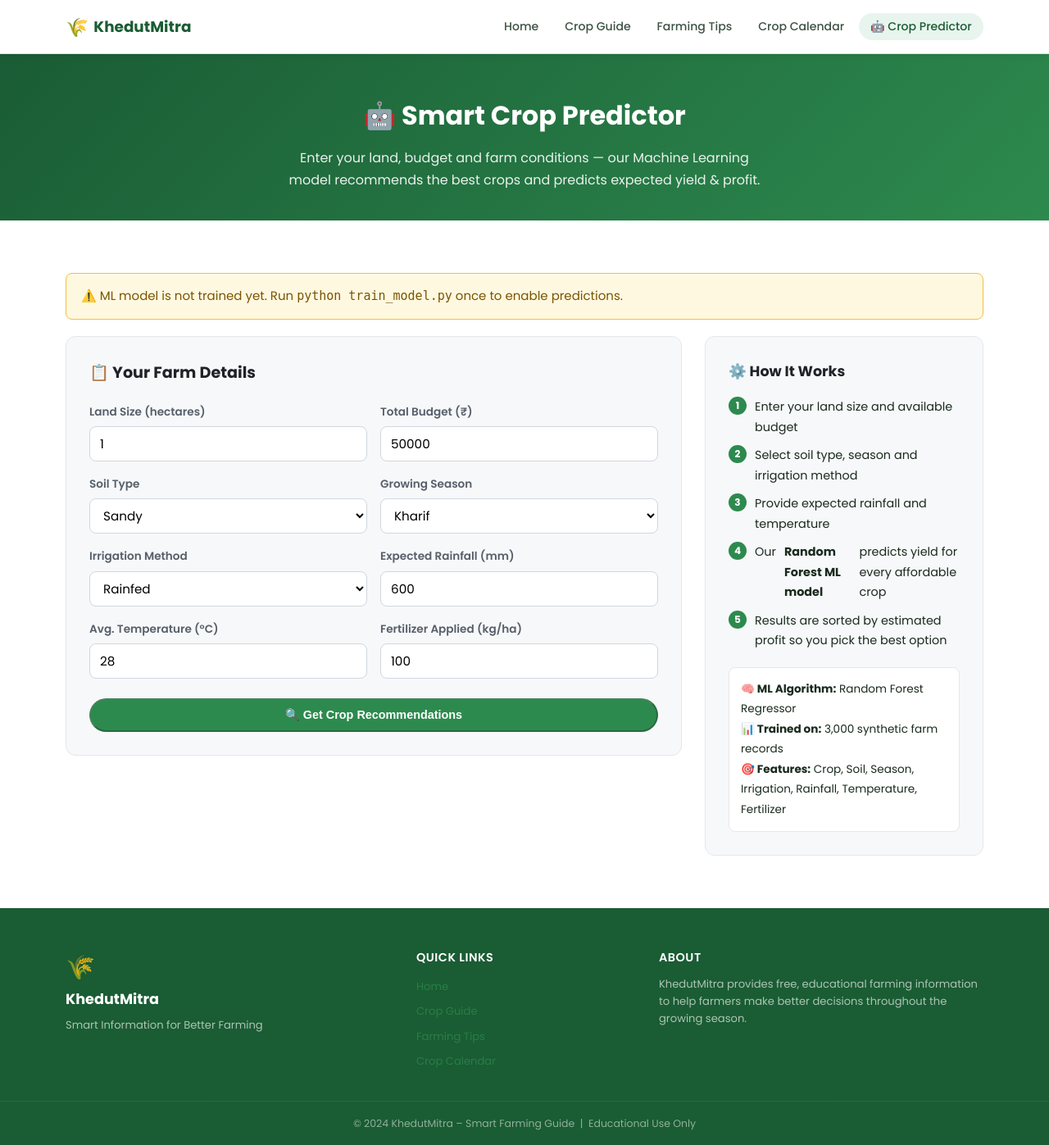
After one commit to pratixatarpara53-rgb/krushi_mitra, a Flask app: page /predict in a window 1280 px wide. The commit adds this page. Shown: the whole page at 82% size. Run offline with Flask 3, Linux system fonts and the light colour scheme.

Commit message:
Add Krushi Mitra ML project

```diff
--- a/app.py
+++ b/app.py
@@ -1,6 +1,37 @@
-from flask import Flask, render_template
+from flask import Flask, render_template, request, jsonify
+import os, json, joblib
+import numpy as np
 
 app = Flask(__name__)
+
+# ---------------------------------------------------------------------------
+# ML model – crop yield predictor
+# ---------------------------------------------------------------------------
+_model    = None
+_encoders = None
+
+def _load_model():
+    global _model, _encoders
+    model_path   = os.path.join(os.path.dirname(__file__), "models", "crop_yield_model.pkl")
+    encoder_path = os.path.join(os.path.dirname(__file__), "models", "encoders.json")
+    if os.path.exists(model_path) and os.path.exists(encoder_path):
+        _model = joblib.load(model_path)
+        with open(encoder_path) as f:
+            _encoders = json.load(f)
+
+_load_model()
+
+# Cost-per-hectare estimates (₹) for each crop (seed + fertiliser + labour)
+CROP_COST = {
+    "Cotton":    28000,
+    "Groundnut": 22000,
+    "Wheat":     18000,
+    "Bajra":     12000,
+    "Maize":     20000,
+    "Cumin":     25000,
+    "Chilli":    35000,
+    "Onion":     40000,
+}
 
 # ---------------------------------------------------------------------------
 # Static crop data – no database needed
@@ -302,5 +333,86 @@ def calendar():
     return render_template("calendar.html", calendar=CALENDAR)
 
 
+@app.route("/predict", methods=["GET", "POST"])
+def predict():
+    crops     = list(CROP_COST.keys())
+    soils     = ["Sandy", "Sandy Loam", "Loam", "Clay Loam", "Black Cotton"]
+    seasons   = ["Kharif", "Rabi", "Zaid"]
+    irrigations = ["Rainfed", "Flood", "Drip", "Sprinkler"]
+
+    result = None
+    error  = None
+
+    if request.method == "POST":
+        if _model is None:
+            error = "ML model not found. Please run train_model.py first."
+        else:
+            try:
+                land_ha    = float(request.form["land_ha"])
+                budget     = float(request.form["budget"])
+                soil       = request.form["soil"]
+                season     = request.form["season"]
+                irrigation = request.form["irrigation"]
+                rainfall   = float(request.form["rainfall"])
+                temperature= float(request.form["temperature"])
+                fertilizer = float(request.form["fertilizer"])
+
+                recommendations = []
+                for crop_name in crops:
+                    cost_total = CROP_COST[crop_name] * land_ha
+                    if cost_total > budget:
+                        continue  # skip crops that exceed budget
+
+                    crop_enc = _encoders["crop"].get(crop_name, 0)
+                    soil_enc = _encoders["soil"].get(soil, 0)
+                    seas_enc = _encoders["season"].get(season, 0)
+                    irr_enc  = _encoders["irrigation"].get(irrigation, 0)
+
+                    features = np.array([[crop_enc, soil_enc, seas_enc, irr_enc,
+                                          rainfall, temperature, fertilizer]])
+                    pred_yield = _model.predict(features)[0]
+                    total_yield = round(pred_yield * land_ha, 1)
+
+                    # Market price estimate (₹ per quintal)
+                    market_price = {
+                        "Cotton": 6500, "Groundnut": 5500, "Wheat": 2200,
+                        "Bajra": 2350, "Maize": 2000, "Cumin": 22000,
+                        "Chilli": 8000, "Onion": 1500,
+                    }
+                    revenue  = total_yield * market_price.get(crop_name, 3000)
+                    profit   = revenue - cost_total
+                    roi      = round((profit / cost_total) * 100, 1) if cost_total > 0 else 0
+
+                    recommendations.append({
+                        "crop":        crop_name,
+                        "gujarati":    next((c["gujarati"] for c in CROPS if c["name"] == crop_name), ""),
+                        "cost":        int(cost_total),
+                        "yield_qha":   round(pred_yield, 1),
+                        "total_yield": total_yield,
+                        "revenue":     int(revenue),
+                        "profit":      int(profit),
+                        "roi":         roi,
+                        "affordable":  cost_total <= budget,
+                    })
+
+                recommendations.sort(key=lambda x: x["profit"], reverse=True)
+                result = {
+                    "land_ha":         land_ha,
+                    "budget":          int(budget),
+                    "season":          season,
+                    "soil":            soil,
+                    "irrigation":      irrigation,
+                    "recommendations": recommendations[:5],   # top 5
+                }
+            except (ValueError, KeyError) as e:
+                error = f"Invalid input: {e}"
+
+    return render_template("predict.html",
+                           crops=crops, soils=soils,
+                           seasons=seasons, irrigations=irrigations,
+                           result=result, error=error,
+                           model_ready=(_model is not None))
+
+
 if __name__ == "__main__":
     app.run(debug=True)
--- a/requirements.txt
+++ b/requirements.txt
@@ -1,2 +1,5 @@
 Flask==3.0.3
 gunicorn
+scikit-learn
+numpy
+joblib
--- a/templates/base.html
+++ b/templates/base.html
@@ -24,6 +24,7 @@
         <li><a href="{{ url_for('crops') }}" class="{{ 'active' if request.endpoint in ('crops','crop_details') }}">Crop Guide</a></li>
         <li><a href="{{ url_for('tips') }}" class="{{ 'active' if request.endpoint == 'tips' }}">Farming Tips</a></li>
         <li><a href="{{ url_for('calendar') }}" class="{{ 'active' if request.endpoint == 'calendar' }}">Crop Calendar</a></li>
+        <li><a href="{{ url_for('predict') }}" class="{{ 'active' if request.endpoint == 'predict' }}">🤖 Crop Predictor</a></li>
       </ul>
     </div>
   </nav>
--- /dev/null
+++ b/templates/predict.html
@@ -0,0 +1,238 @@
+{% extends "base.html" %}
+{% block title %}Crop Predictor – KhedutMitra{% endblock %}
+
+{% block content %}
+
+<!-- ===== PAGE HERO ===== -->
+<section class="page-hero">
+  <div class="container">
+    <h1>🤖 Smart Crop Predictor</h1>
+    <p>Enter your land, budget and farm conditions — our Machine Learning model recommends the best crops and predicts expected yield &amp; profit.</p>
+  </div>
+</section>
+
+<section class="section">
+  <div class="container">
+
+    {% if not model_ready %}
+    <div class="alert alert-warning">
+      ⚠️ ML model is not trained yet. Run <code>python train_model.py</code> once to enable predictions.
+    </div>
+    {% endif %}
+
+    {% if error %}
+    <div class="alert alert-warning">⚠️ {{ error }}</div>
+    {% endif %}
+
+    <!-- ===== INPUT FORM ===== -->
+    <div class="predict-layout">
+      <div class="predict-form-card">
+        <h2>📋 Your Farm Details</h2>
+        <form method="POST" action="{{ url_for('predict') }}">
+
+          <div class="form-row">
+            <div class="form-group">
+              <label>Land Size (hectares)</label>
+              <input type="number" name="land_ha" min="0.1" max="100" step="0.1"
+                     value="{{ request.form.get('land_ha', '1') }}" required />
+            </div>
+            <div class="form-group">
+              <label>Total Budget (₹)</label>
+              <input type="number" name="budget" min="1000" step="500"
+                     value="{{ request.form.get('budget', '50000') }}" required />
+            </div>
+          </div>
+
+          <div class="form-row">
+            <div class="form-group">
+              <label>Soil Type</label>
+              <select name="soil">
+                {% for s in soils %}
+                <option value="{{ s }}" {{ 'selected' if request.form.get('soil') == s }}>{{ s }}</option>
+                {% endfor %}
+              </select>
+            </div>
+            <div class="form-group">
+              <label>Growing Season</label>
+              <select name="season">
+                {% for s in seasons %}
+                <option value="{{ s }}" {{ 'selected' if request.form.get('season') == s }}>{{ s }}</option>
+                {% endfor %}
+              </select>
+            </div>
+          </div>
+
+          <div class="form-row">
+            <div class="form-group">
+              <label>Irrigation Method</label>
+              <select name="irrigation">
+                {% for i in irrigations %}
+                <option value="{{ i }}" {{ 'selected' if request.form.get('irrigation') == i }}>{{ i }}</option>
+                {% endfor %}
+              </select>
+            </div>
+            <div class="form-group">
+              <label>Expected Rainfall (mm)</label>
+              <input type="number" name="rainfall" min="100" max="2000" step="10"
+                     value="{{ request.form.get('rainfall', '600') }}" required />
+            </div>
+          </div>
+
+          <div class="form-row">
+            <div class="form-group">
+              <label>Avg. Temperature (°C)</label>
+              <input type="number" name="temperature" min="10" max="50" step="0.5"
+                     value="{{ request.form.get('temperature', '28') }}" required />
+            </div>
+            <div class="form-group">
+              <label>Fertilizer Applied (kg/ha)</label>
+              <input type="number" name="fertilizer" min="20" max="300" step="5"
+                     value="{{ request.form.get('fertilizer', '100') }}" required />
+            </div>
+          </div>
+
+          <button type="submit" class="btn btn-primary" style="width:100%;margin-top:8px;"
+                  {% if not model_ready %}disabled{% endif %}>
+            🔍 Get Crop Recommendations
+          </button>
+        </form>
+      </div>
+
+      <!-- ===== HOW IT WORKS ===== -->
+      <div class="predict-info-card">
+        <h3>⚙️ How It Works</h3>
+        <ul class="how-list">
+          <li><span class="how-num">1</span> Enter your land size and available budget</li>
+          <li><span class="how-num">2</span> Select soil type, season and irrigation method</li>
+          <li><span class="how-num">3</span> Provide expected rainfall and temperature</li>
+          <li><span class="how-num">4</span> Our <strong>Random Forest ML model</strong> predicts yield for every affordable crop</li>
+          <li><span class="how-num">5</span> Results are sorted by estimated profit so you pick the best option</li>
+        </ul>
+        <div class="info-box">
+          <strong>🧠 ML Algorithm:</strong> Random Forest Regressor<br/>
+          <strong>📊 Trained on:</strong> 3,000 synthetic farm records<br/>
+          <strong>🎯 Features:</strong> Crop, Soil, Season, Irrigation, Rainfall, Temperature, Fertilizer
+        </div>
+      </div>
+    </div>
+
+    <!-- ===== RESULTS ===== -->
+    {% if result %}
+    <div class="results-section">
+      <h2>📊 Recommendations for Your Farm</h2>
+      <p class="results-summary">
+        <strong>{{ result.land_ha }} ha</strong> land &nbsp;|&nbsp;
+        Budget: <strong>₹{{ "{:,}".format(result.budget) }}</strong> &nbsp;|&nbsp;
+        {{ result.season }} season &nbsp;|&nbsp; {{ result.soil }} soil &nbsp;|&nbsp; {{ result.irrigation }} irrigation
+      </p>
+
+      {% if result.recommendations %}
+      <div class="results-grid">
+        {% for item in result.recommendations %}
+        <div class="result-card {{ 'result-top' if loop.first }}">
+          {% if loop.first %}<div class="best-badge">🏆 Best Choice</div>{% endif %}
+          <div class="result-crop-name">
+            {{ item.crop }} <small class="crop-gujarati">{{ item.gujarati }}</small>
+          </div>
+          <div class="result-metrics">
+            <div class="metric">
+              <div class="metric-val">{{ item.yield_qha }} q/ha</div>
+              <div class="metric-label">Predicted Yield</div>
+            </div>
+            <div class="metric">
+              <div class="metric-val">{{ item.total_yield }} q</div>
+              <div class="metric-label">Total Yield</div>
+            </div>
+            <div class="metric">
+              <div class="metric-val">₹{{ "{:,}".format(item.cost) }}</div>
+              <div class="metric-label">Est. Cost</div>
+            </div>
+            <div class="metric">
+              <div class="metric-val">₹{{ "{:,}".format(item.revenue) }}</div>
+              <div class="metric-label">Est. Revenue</div>
+            </div>
+            <div class="metric {{ 'metric-profit' if item.profit > 0 else 'metric-loss' }}">
+              <div class="metric-val">₹{{ "{:,}".format(item.profit) }}</div>
+              <div class="metric-label">Est. Profit</div>
+            </div>
+            <div class="metric">
+              <div class="metric-val">{{ item.roi }}%</div>
+              <div class="metric-label">ROI</div>
+            </div>
+          </div>
+          <a href="{{ url_for('crop_details', crop_id=item.crop.lower()) }}" class="btn btn-sm" style="margin-top:10px;">View Crop Guide →</a>
+        </div>
+        {% endfor %}
+      </div>
+      {% else %}
+      <div class="alert alert-warning">
+        No crops fit within your budget of Rs.{{ "{:,}".format(result.budget) }} for {{ result.land_ha }} ha.
+        Try increasing your budget or reducing land size.
+      </div>
+      {% endif %}
+
+      <p class="disclaimer">* Predictions are estimates based on ML model trained on synthetic data. Actual results may vary with local conditions.</p>
+    </div>
+    {% endif %}
+
+  </div>
+</section>
+
+<style>
+.page-hero { background: linear-gradient(135deg,#1a5c35,#2d8a4e); color:#fff; padding:48px 0 36px; text-align:center; }
+.page-hero h1 { font-size:2rem; margin-bottom:10px; }
+.page-hero p  { opacity:.9; max-width:600px; margin:0 auto; }
+
+.predict-layout { display:grid; grid-template-columns:1fr 340px; gap:28px; align-items:start; }
+@media(max-width:768px){ .predict-layout{ grid-template-columns:1fr; } }
+
+.predict-form-card, .predict-info-card {
+  background:#f7f8fa; border:1px solid #e5e7eb; border-radius:12px; padding:28px;
+}
+.predict-form-card h2 { margin-bottom:20px; font-size:1.2rem; color:#1f2328; }
+
+.form-row   { display:grid; grid-template-columns:1fr 1fr; gap:16px; margin-bottom:16px; }
+@media(max-width:500px){ .form-row{ grid-template-columns:1fr; } }
+.form-group label { display:block; font-size:.85rem; font-weight:600; color:#57606a; margin-bottom:6px; }
+.form-group input, .form-group select {
+  width:100%; padding:9px 12px; border:1px solid #d0d7de; border-radius:8px;
+  font-size:.95rem; font-family:inherit; background:#fff; box-sizing:border-box;
+}
+.form-group input:focus, .form-group select:focus {
+  outline:none; border-color:#2d8a4e; box-shadow:0 0 0 3px rgba(45,138,78,.15);
+}
+
+.predict-info-card h3 { margin-bottom:16px; color:#1f2328; }
+.how-list { list-style:none; padding:0; margin:0 0 20px; }
+.how-list li { display:flex; align-items:flex-start; gap:10px; margin-bottom:10px; font-size:.9rem; }
+.how-num { background:#2d8a4e; color:#fff; border-radius:50%; min-width:22px; height:22px;
+           display:flex; align-items:center; justify-content:center; font-size:.75rem; font-weight:700; }
+.info-box { background:#fff; border:1px solid #e5e7eb; border-radius:8px; padding:14px; font-size:.85rem; line-height:1.8; }
+
+.results-section { margin-top:40px; }
+.results-section h2 { margin-bottom:6px; }
+.results-summary { color:#57606a; margin-bottom:24px; font-size:.95rem; }
+.results-grid { display:grid; grid-template-columns:repeat(auto-fill,minmax(280px,1fr)); gap:20px; }
+
+.result-card {
+  background:#fff; border:1px solid #e5e7eb; border-radius:12px; padding:20px;
+  position:relative; transition:box-shadow .2s;
+}
+.result-card:hover { box-shadow:0 4px 16px rgba(0,0,0,.08); }
+.result-top { border-color:#2d8a4e; border-width:2px; }
+.best-badge { background:#2d8a4e; color:#fff; font-size:.75rem; font-weight:700;
+              padding:3px 10px; border-radius:20px; display:inline-block; margin-bottom:10px; }
+.result-crop-name { font-size:1.15rem; font-weight:700; color:#1f2328; margin-bottom:14px; }
+.result-metrics { display:grid; grid-template-columns:1fr 1fr 1fr; gap:10px; }
+.metric { text-align:center; }
+.metric-val { font-size:1rem; font-weight:700; color:#1f2328; }
+.metric-label { font-size:.72rem; color:#57606a; margin-top:2px; }
+.metric-profit .metric-val { color:#2d8a4e; }
+.metric-loss   .metric-val { color:#c0392b; }
+
+.alert { padding:14px 18px; border-radius:8px; margin-bottom:20px; }
+.alert-warning { background:#fff8e1; border:1px solid #f0c040; color:#7a5500; }
+.disclaimer { margin-top:20px; font-size:.8rem; color:#57606a; font-style:italic; }
+</style>
+
+{% endblock %}
```
Also changed, not shown: models/encoders.json (added, +30 -0 lines), train_model.py (added, +140 -0 lines), 1 other file.
